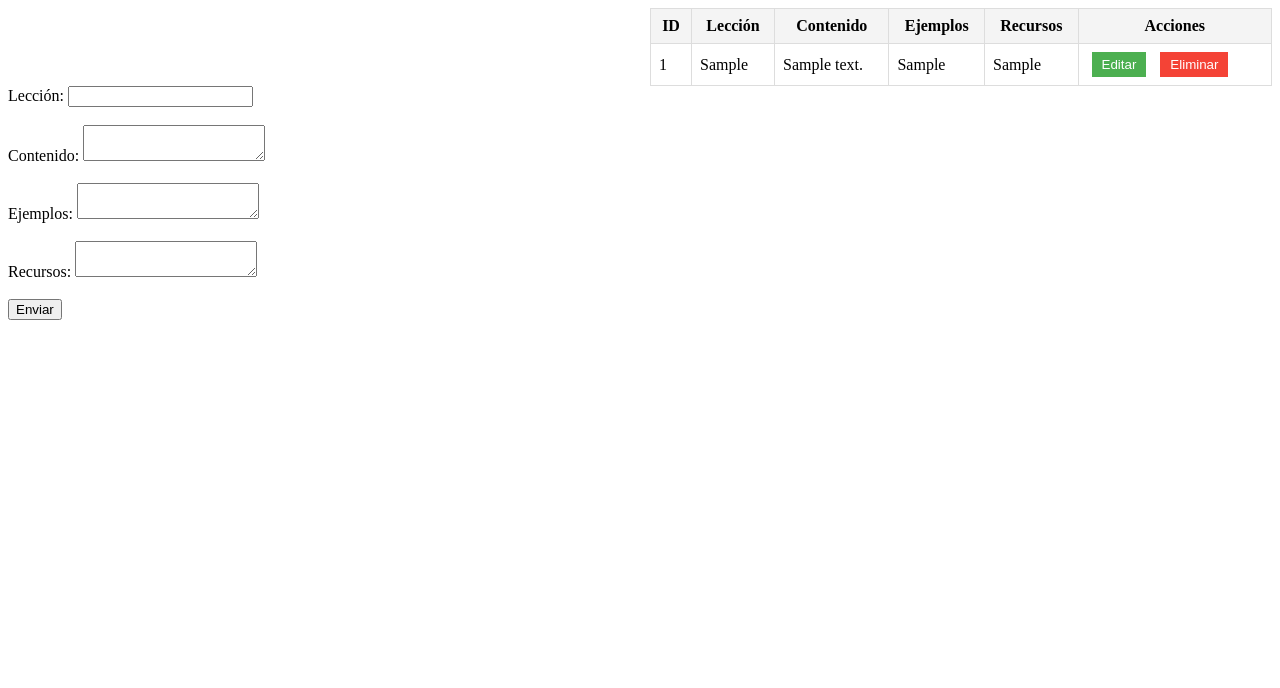
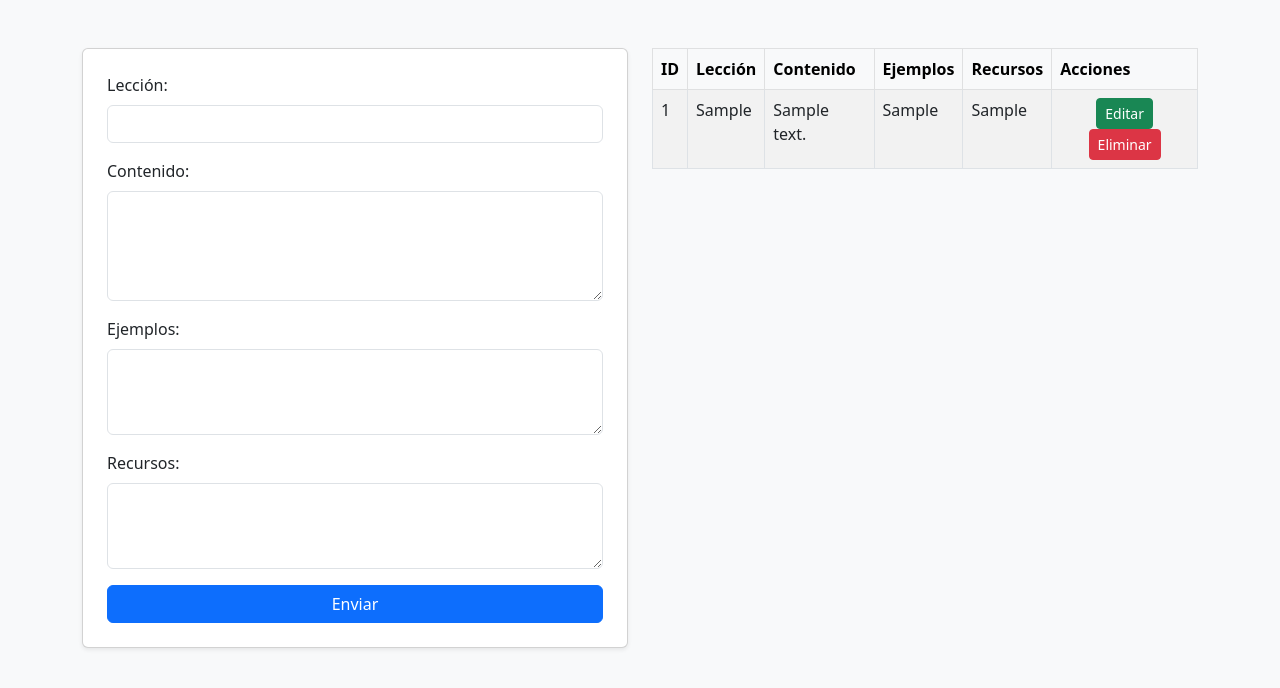
Before and after one commit to eduardo20020/Api-Crud-en-PHP, a PHP site: page / in a window 1280 px wide. Shown: the top 688 px of the page. Run offline with PHP 8.4, Linux system fonts and the light colour scheme; tables that the repository leaves empty or names only in its code hold one stand-in row (values such as "Sample post").

Commit message:
sfdsfdsf

```diff
--- a/index.php
+++ b/index.php
@@ -2,49 +2,35 @@
 <html>
 <head>
     <title>Mostrar Lecciones</title>
-    <style>
-        .container {
-            display: flex;
-        }
-        .formulario {
-            width: 50%;
-        }
-        .datos {
-            width: 50%;
-            padding-left: 20px;
-        }
-        table {
-            width: 100%;
-            border-collapse: collapse;
-        }
-        th, td {
-            border: 1px solid #ddd;
-            padding: 8px;
-        }
-        th {
-            background-color: #f4f4f4;
-        }
-        .button {
-            margin: 0 5px;
-            padding: 5px 10px;
-            border: none;
-            color: white;
-            cursor: pointer;
-        }
-        .edit-button {
-            background-color: #4CAF50;
-        }
-        .delete-button {
-            background-color: #f44336;
-        }
-    </style>
+    <!-- Incluye Bootstrap CSS -->
+    <link href="https://cdn.jsdelivr.net/npm/bootstrap@5.3.0/dist/css/bootstrap.min.css" rel="stylesheet">
 </head>
-<body>
-    <div class="container">
-        <div class="formulario">
+<body class="bg-light">
+    <div class="container mt-5">
+        <div class="row">
+            <div class="col-md-6">
                 <!-- Aquí iría tu formulario para insertar o editar datos -->
+                <form action="api/ingresarleccion.php" method="post" class="card p-4 shadow-sm">
+                    <div class="mb-3">
+                        <label for="leccion" class="form-label">Lección:</label>
+                        <input type="text" name="leccion" class="form-control" required>
                     </div>
-        <div class="datos">
+                    <div class="mb-3">
+                        <label for="contenido" class="form-label">Contenido:</label>
+                        <textarea name="contenido" class="form-control" rows="4" required></textarea>
+                    </div>
+                    <div class="mb-3">
+                        <label for="ejemplos" class="form-label">Ejemplos:</label>
+                        <textarea name="ejemplos" class="form-control" rows="3" required></textarea>
+                    </div>
+                    <div class="mb-3">
+                        <label for="recursos" class="form-label">Recursos:</label>
+                        <textarea name="recursos" class="form-control" rows="3" required></textarea>
+                    </div>
+                    <button type="submit" class="btn btn-primary w-100">Enviar</button>
+                </form>
+            </div>
+            <div class="col-md-6">
                 <?php
                 include "api/cnx.php";
 
@@ -52,7 +38,8 @@
                 $result = $conn->query($sql);
 
                 if ($result->num_rows > 0) {
-                echo "<table>
+                    echo "<div class='table-responsive'><table class='table table-striped table-bordered'>
+                            <thead class='table-light'>
                                 <tr>
                                     <th>ID</th>
                                     <th>Lección</th>
@@ -60,7 +47,9 @@
                                     <th>Ejemplos</th>
                                     <th>Recursos</th>
                                     <th>Acciones</th>
-                        </tr>";
+                                </tr>
+                            </thead>
+                            <tbody>";
 
                     while ($row = $result->fetch_assoc()) {
                         echo "<tr>
@@ -69,43 +58,30 @@
                                 <td>" . htmlspecialchars($row['contenido']) . "</td>
                                 <td>" . htmlspecialchars($row['ejemplo']) . "</td>
                                 <td>" . htmlspecialchars($row['recursos']) . "</td>
-                            <td>
-                                <form action='edit.php' method='post' style='display:inline;'>
+                                <td class='text-center'>
+                                    <form action='edit.php' method='post' class='d-inline'>
                                         <input type='hidden' name='id' value='" . htmlspecialchars($row['id_leccion']) . "'>
-                                    <button type='submit' class='button edit-button'>Editar</button>
+                                        <button type='submit' class='btn btn-sm btn-success'>Editar</button>
                                     </form>
-                                <form action='delete.php' method='post' style='display:inline;'>
+                                    <form action='delete.php' method='post' class='d-inline'>
                                         <input type='hidden' name='id_leccion' value='" . htmlspecialchars($row['id_leccion']) . "'>
-                                    <button type='submit' class='button delete-button'>Eliminar</button>
+                                        <button type='submit' class='btn btn-sm btn-danger'>Eliminar</button>
                                     </form>
                                 </td>
                               </tr>";
                     }
-                echo "</table>";
+                    echo "</tbody></table></div>";
                 } else {
-                echo "No hay datos disponibles.";
+                    echo "<p class='alert alert-info'>No hay datos disponibles.</p>";
                 }
 
                 $conn->close();
                 ?>
             </div>
         </div>
+    </div>
 
-
-    <form action="api/ingresarleccion.php" method="post">
-        <label for="leccion">Lección:</label>
-        <input type="text" name="leccion" required><br><br>
-
-        <label for="contenido">Contenido:</label>
-        <textarea  name="contenido" required></textarea><br><br>
-
-        <label for="ejemplos">Ejemplos:</label>
-        <textarea  name="ejemplos"  required></textarea><br><br>
-
-        <label for="recursos">Recursos:</label>
-        <textarea  name="recursos"  required></textarea><br><br>
-
-        <button type="submit">Enviar</button>
-    </form>
+    <!-- Incluye Bootstrap JS (Opcional) -->
+    <script src="https://cdn.jsdelivr.net/npm/bootstrap@5.3.0/dist/js/bootstrap.bundle.min.js"></script>
 </body>
 </html>
```
Lines whose indentation alone changed are shown as unchanged.
